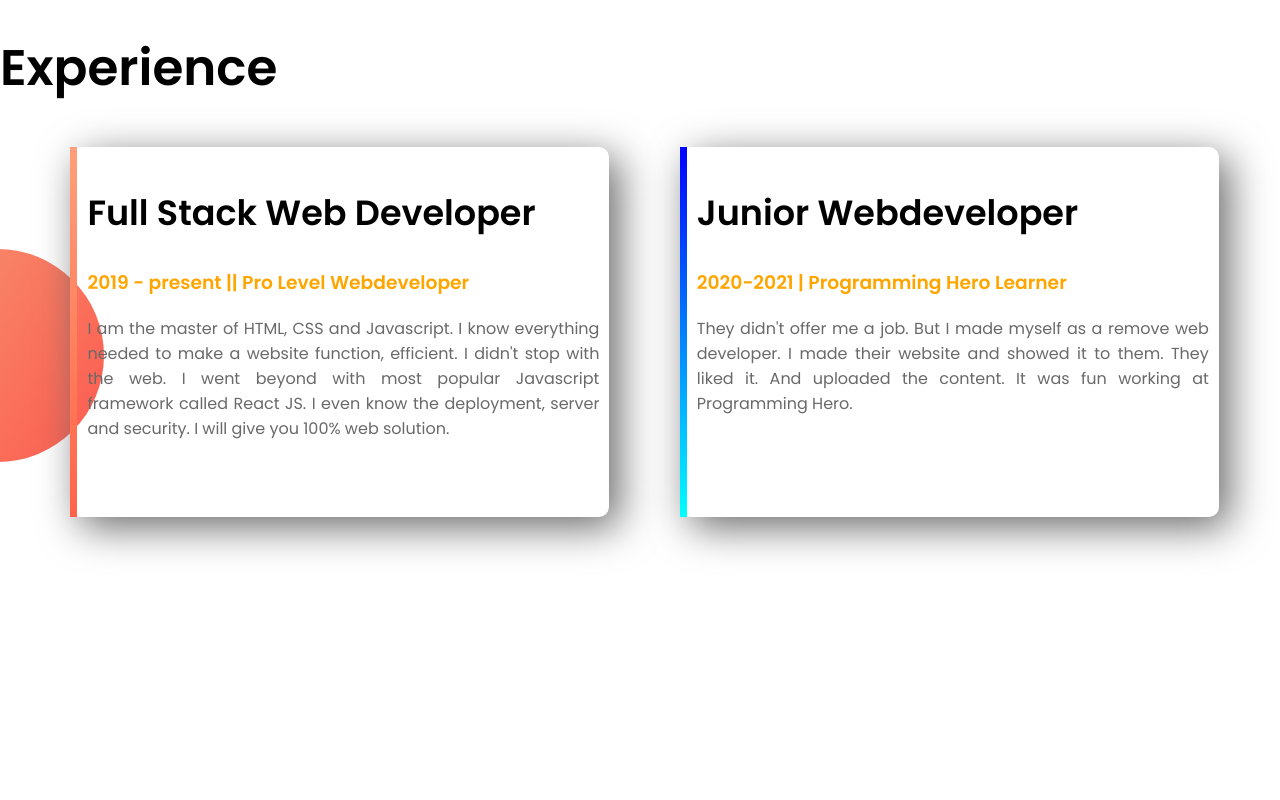
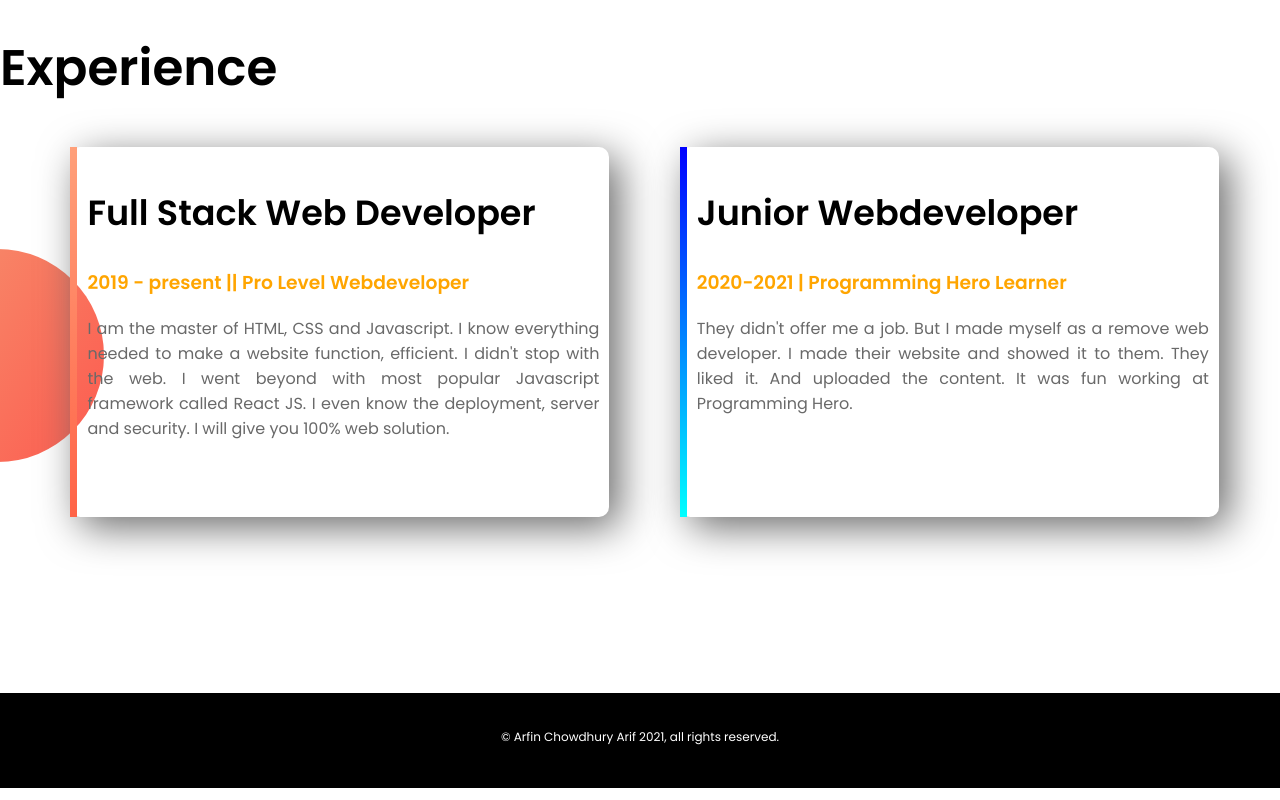
Before and after one commit to arfin-2020/My-first-portfolio, a plain HTML site: page index.html in a window 1280 px wide. Shown: the part 1311-2111 px from the top of the page. Before the commit the page ends 1992 px from the top, so only its background shows below. Drawn offline with Linux system fonts and the light colour scheme.

Commit message:
add more css style

```diff
--- a/index.html
+++ b/index.html
@@ -55,6 +55,10 @@
             <p>They didn't offer me a job. But I made myself as a remove web developer. I made their website and showed it to them. They liked it. And uploaded the content. It was fun working at Programming Hero.</p>
         </div>
     </section>
+
+    <footer>
+        <p>© Arfin Chowdhury Arif 2021, all rights reserved.</p>
+    </footer>
 </body>
 
 </html>
--- a/style.css
+++ b/style.css
@@ -80,3 +80,22 @@
             border-image: linear-gradient(180deg, blue, cyan);
             border-image-slice: 1;
         }
+        /* footer {
+            background-color: rgb(15, 13, 13);
+            height: 100px;
+        } */
+        /* footer p {
+            text-align: center;
+            block;
+            font-size: 12px;
+            color: rgb(255, 253, 253);
+        } */
+
+        footer p {
+            text-align: center;
+            font-size: 12px;
+            color: white;
+            background-color: black;
+            height: 60px;
+            padding-top: 35px;
+        }
```
